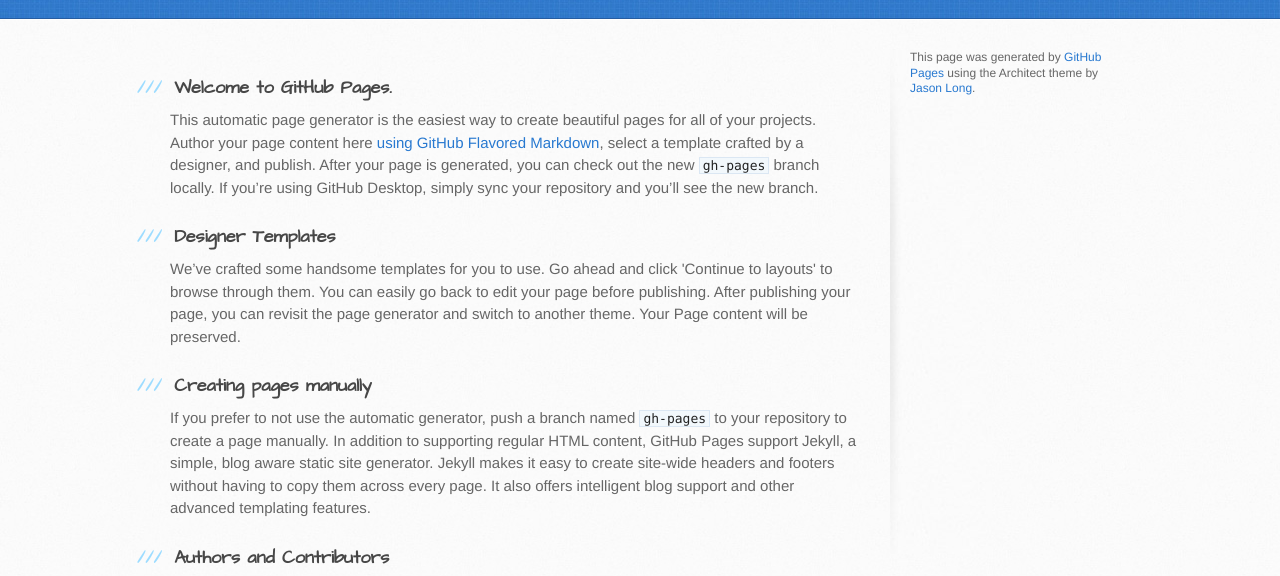
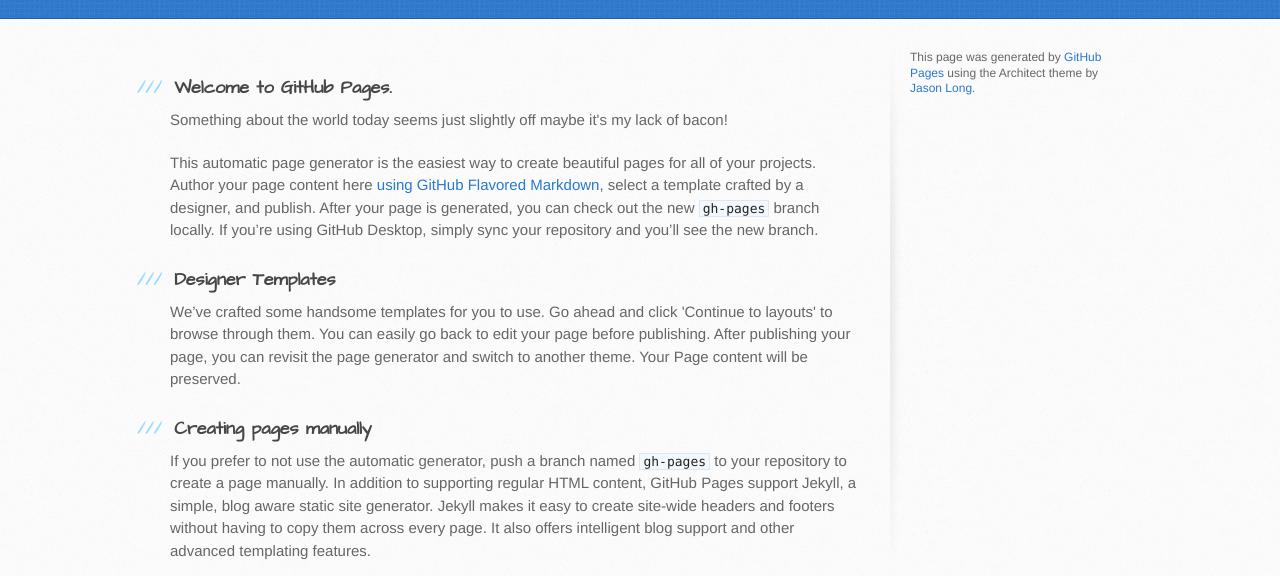
Before and after one commit to chrisclarke1977/chrisclarke1977.github.io, a plain HTML site: page index.html in a window 1280 px wide. Shown: the part 182-758 px from the top of the page. Drawn offline with Linux system fonts and the light colour scheme.

Commit message:
added bacon

```diff
--- a/index.html
+++ b/index.html
@@ -30,7 +30,7 @@
         <section id="main-content">
           <h3>
 <a id="welcome-to-github-pages" class="anchor" href="#welcome-to-github-pages" aria-hidden="true"><span class="octicon octicon-link"></span></a>Welcome to GitHub Pages.</h3>
-
+<p>Something about the world today seems just slightly off maybe it's my lack of bacon!</p>
 <p>This automatic page generator is the easiest way to create beautiful pages for all of your projects. Author your page content here <a href="https://guides.github.com/features/mastering-markdown/">using GitHub Flavored Markdown</a>, select a template crafted by a designer, and publish. After your page is generated, you can check out the new <code>gh-pages</code> branch locally. If you’re using GitHub Desktop, simply sync your repository and you’ll see the new branch.</p>
 
 <h3>
```
